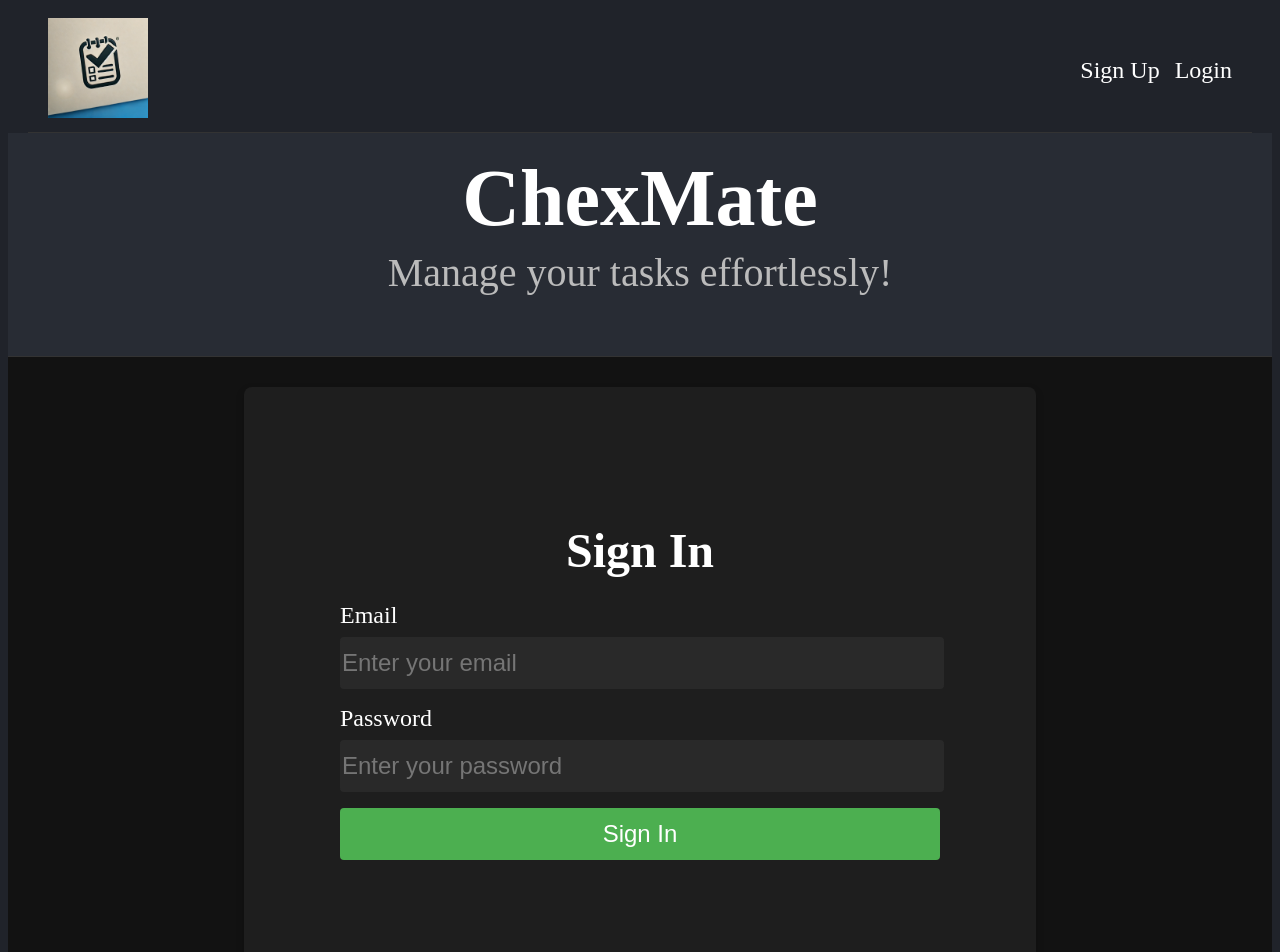
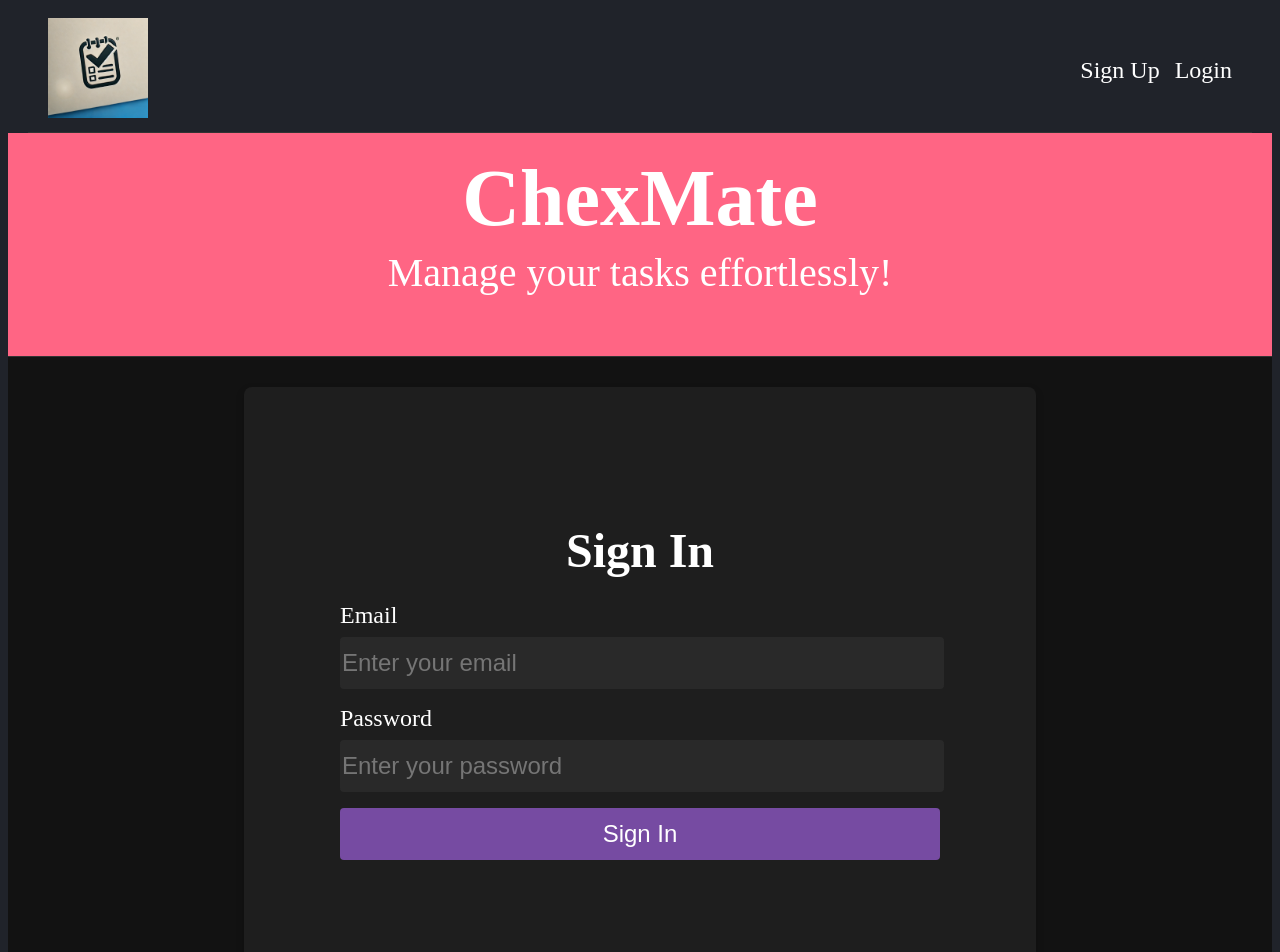
Before and after one commit to ktmac21/next-todo-app, a Next.js app: page /sign-in in a window 1280 px wide. Shown: the top 952 px of the page. Built offline with nearby package versions, Linux system fonts and the light colour scheme; no server answers.

Commit message:
changed background and button colors

```diff
--- a/src/app/sign-in/SignIn.css
+++ b/src/app/sign-in/SignIn.css
@@ -58,7 +58,7 @@ body {
 button {
   width: 100%;
   padding: 0.75rem;
-  background-color: #4caf50;
+  background-color: #764ba2;
   color: #ffffff;
   border: none;
   border-radius: 4px;
--- a/src/app/sign-up/SignUp.css
+++ b/src/app/sign-up/SignUp.css
@@ -57,7 +57,7 @@ body {
 button {
   width: 100%;
   padding: 0.75rem;
-  background-color: #4caf50;
+  background-color: #764ba2;;
   color: #ffffff;
   border: none;
   border-radius: 4px;
--- a/src/components/Header.css
+++ b/src/components/Header.css
@@ -1,7 +1,7 @@
  /* src/components/Header.css */
 
  .header {
-  background-color: #282c34;
+  background-color: #ff6584;
   color: #ffffff;
   padding: 20px;
   text-align: center;
@@ -15,7 +15,7 @@
 
 .header-content p {
   font-size: 2.5rem;
-  color: #bbbbbb;
+  color: white;
   margin-top: 5px;
 }
 
```
